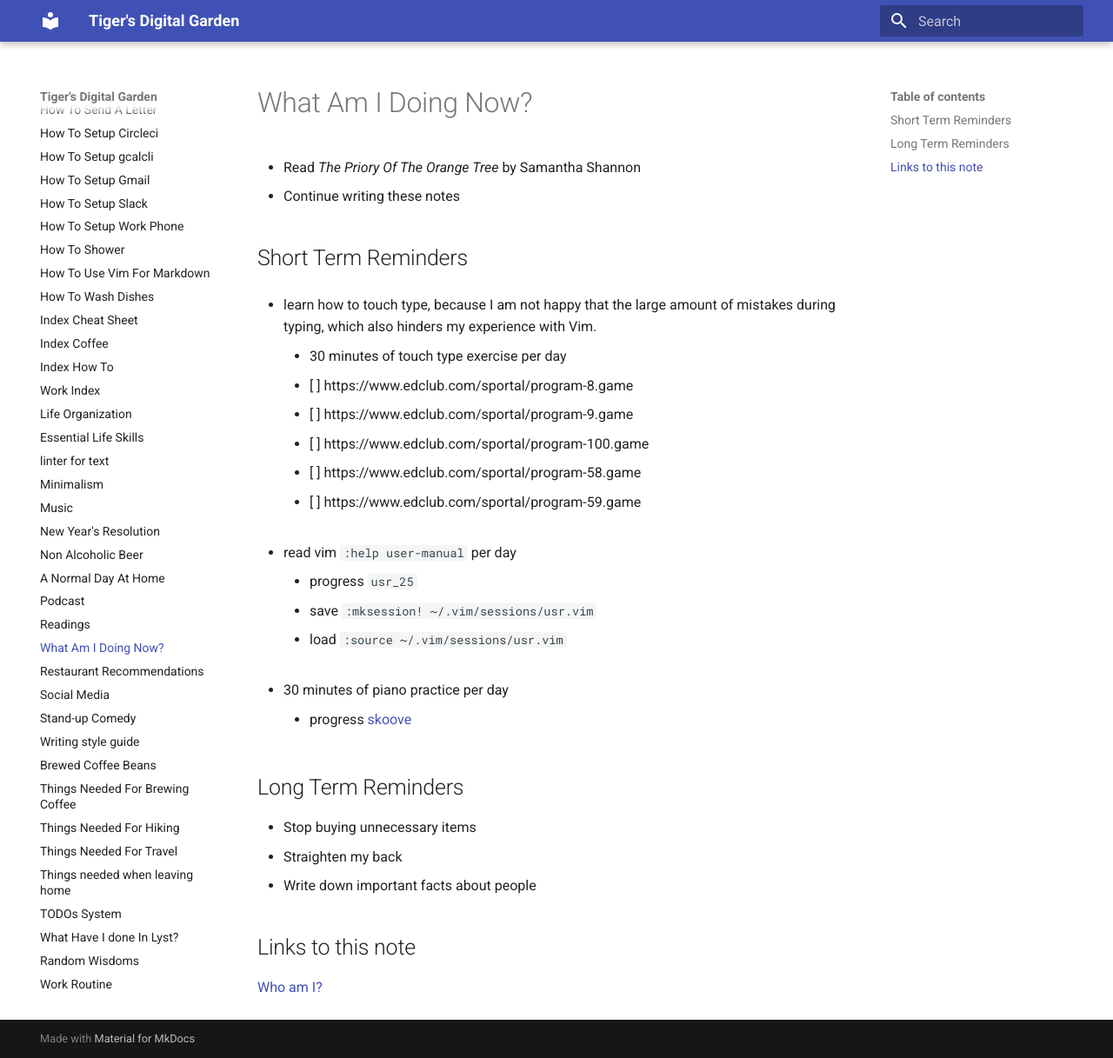
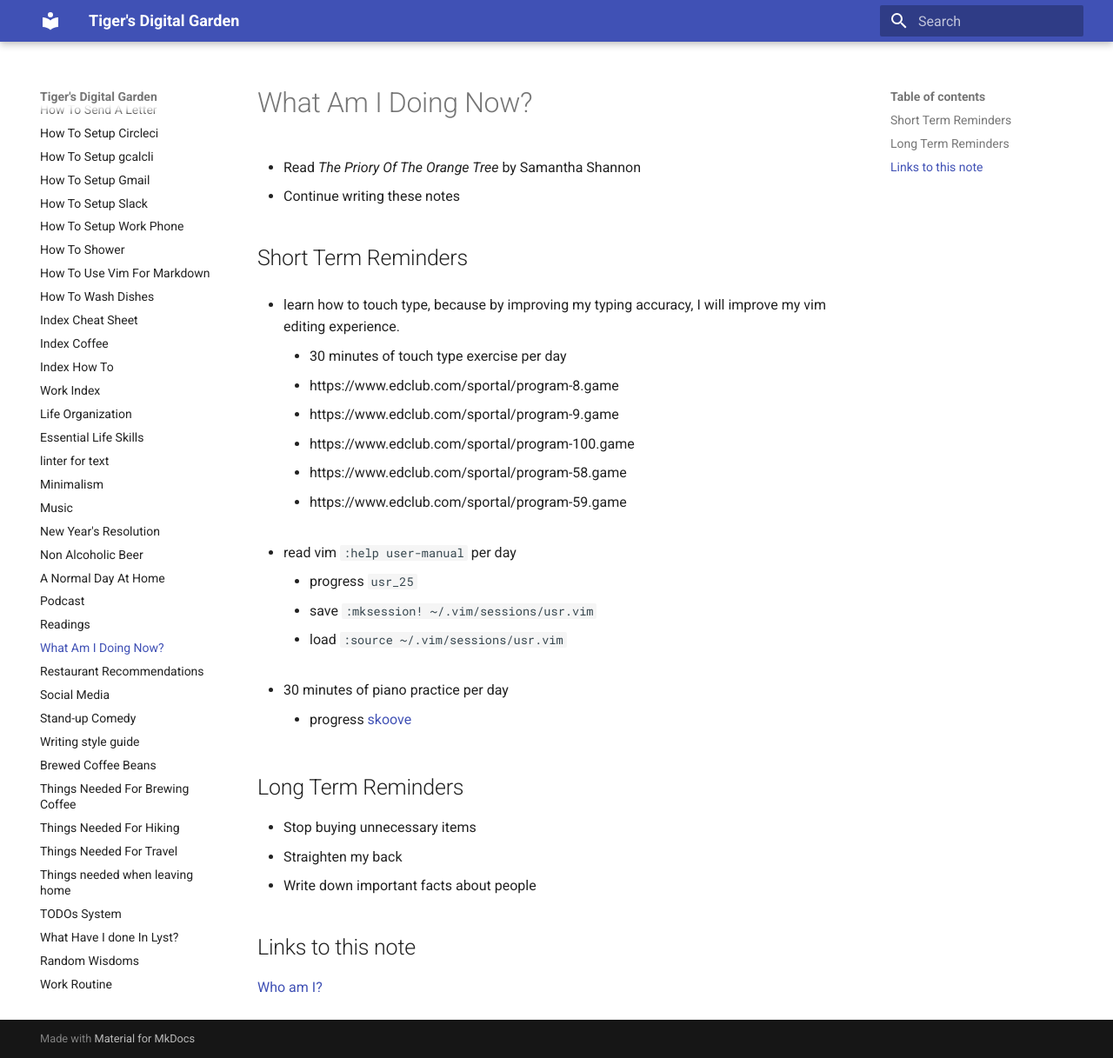
Before and after one commit to ynotstartups/notes, an MkDocs documentation site: the page built from notes/reminders.md, in a window 1280 px wide and 1217 px high. Shown: the whole window at 87% size. Built offline with MkDocs 1.6.1 and Material for MkDocs 9.7.7, drawn with Linux system fonts in a browser that asks for light colours.

Commit message:
add todos

```diff
--- a/notes/reminders.md
+++ b/notes/reminders.md
@@ -5,14 +5,14 @@
 
 ## Short Term Reminders
 
-- learn how to touch type, because I am not happy that the large amount of mistakes during typing, which also hinders my experience with Vim.
+- learn how to touch type, because by improving my typing accuracy, I will improve my vim editing experience.
 
   - 30 minutes of touch type exercise per day
-  - [ ] https://www.edclub.com/sportal/program-8.game
-  - [ ] https://www.edclub.com/sportal/program-9.game
-  - [ ] https://www.edclub.com/sportal/program-100.game
-  - [ ] https://www.edclub.com/sportal/program-58.game
-  - [ ] https://www.edclub.com/sportal/program-59.game
+  - https://www.edclub.com/sportal/program-8.game
+  - https://www.edclub.com/sportal/program-9.game
+  - https://www.edclub.com/sportal/program-100.game
+  - https://www.edclub.com/sportal/program-58.game
+  - https://www.edclub.com/sportal/program-59.game
 
 - read vim `:help user-manual` per day
 
```
